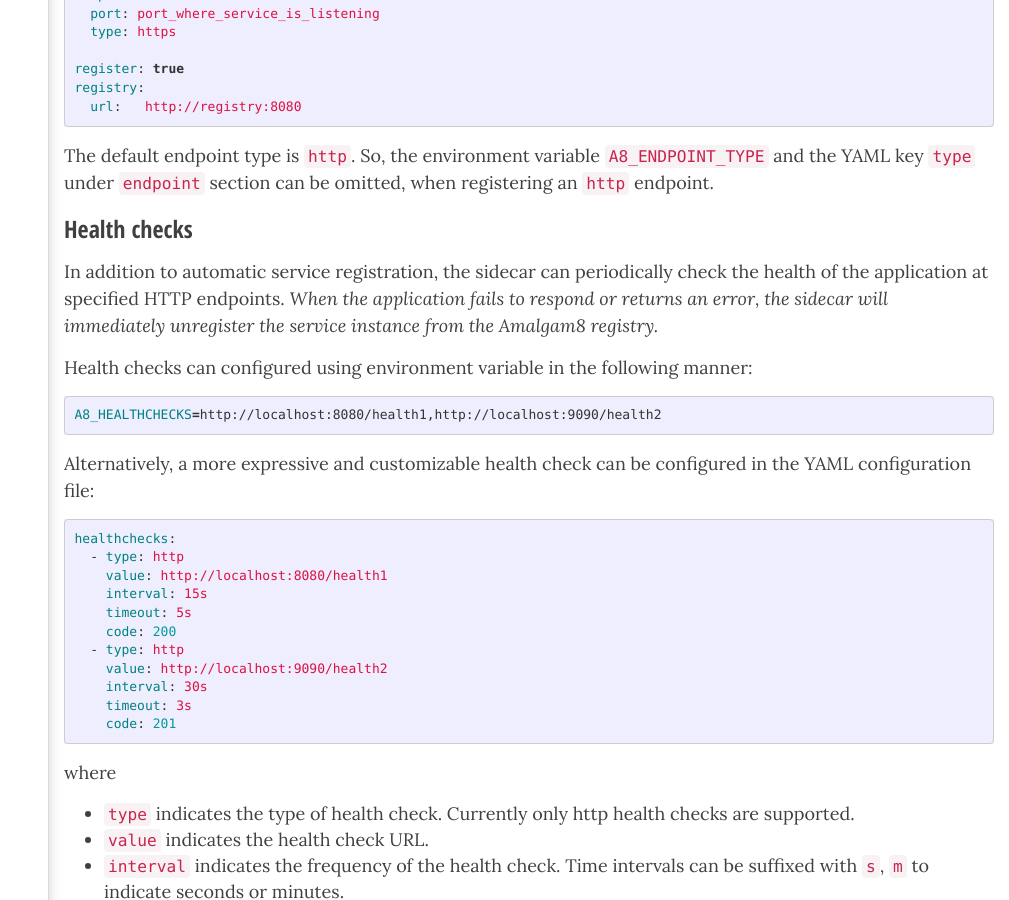
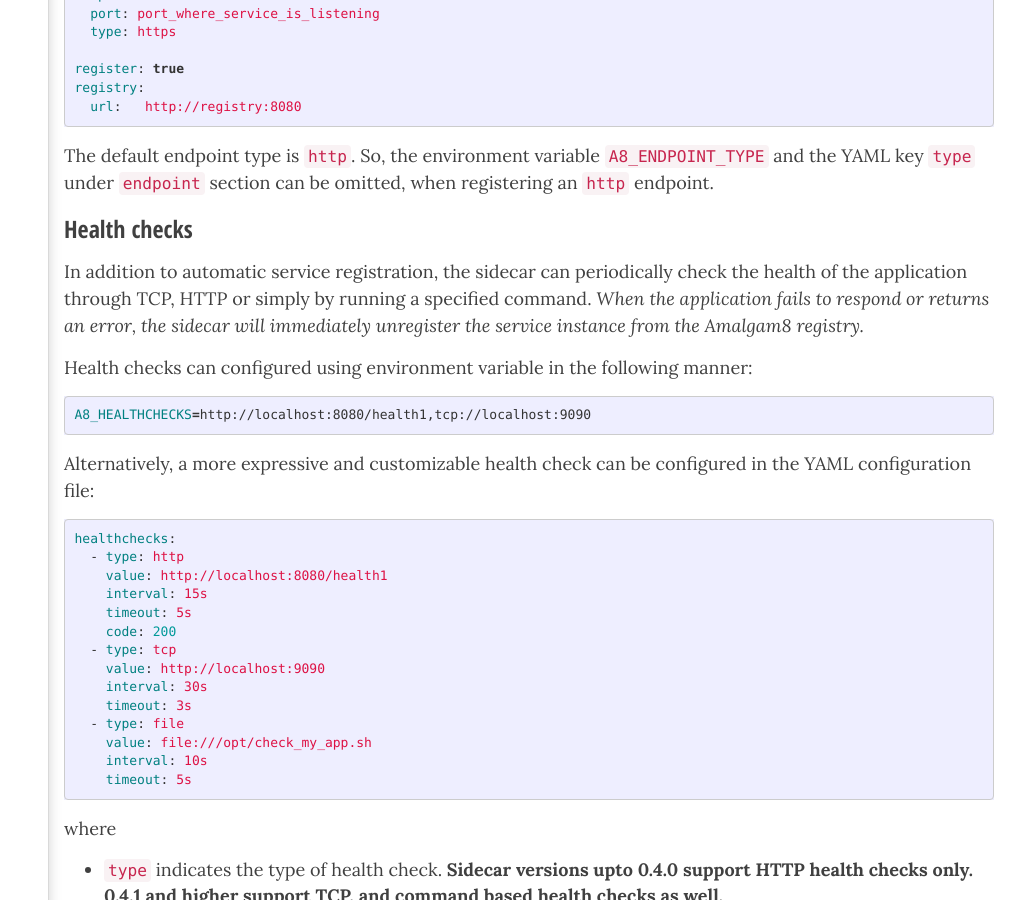
Before and after one commit to amalgam8/amalgam8.github.io, a Jekyll site: the page built from _docs/3-sidecar/configuration-options.md, in a window 1280 px wide and 900 px high, scrolled down 3190 px. Shown: the whole window, without its empty margins (271-1280 px from the left). Built offline with Jekyll 4.4.1, drawn with Linux system fonts in a browser that asks for light colours; nearby versions of some CDN libraries; some of the changed text lies outside the part shown.

Commit message:
update health check details

````diff
--- a/_docs/3-sidecar/configuration-options.md
+++ b/_docs/3-sidecar/configuration-options.md
@@ -33,7 +33,7 @@
 | A8_ENDPOINT_HOST | --endpoint_host | endpoint.host | service endpoint IP or hostname. Defaults to the IP (e.g., container) where the sidecar is running | optional |
 | A8_ENDPOINT_PORT | --endpoint_port | endpoint.port | service endpoint port |  | yes |
 | A8_ENDPOINT_TYPE | --endpoint_type | endpoint.type | service endpoint type (http, https, udp, tcp, user) | http | no |
-| A8_HEALTHCHECKS | --healthchecks | healthchecks (additional details below) | comma separated list of health check URIs (http only) |  | no |
+| A8_HEALTHCHECKS | --healthchecks | healthchecks (additional details below) | comma separated list of health check URIs |  | no |
 | A8_REGISTER | --register | register | enable automatic service registration and heartbeat | false | See note above |
 | A8_PROXY | --proxy | proxy | enable automatic service discovery and load balancing across services using NGINX | false | See note above |
 | A8_SUPERVISE | --supervise | supervise | **valid upto sidecar versions 0.4.0 only.** Manage application process. If application dies, sidecar process is killed as well. All arguments provided after the flags will be considered as part of the application invocation | false | no |
@@ -93,15 +93,15 @@
 ### Health checks <a id="health-checks"></a>
 
 In addition to automatic service registration,
-the sidecar can periodically check the health of the application at specified
-HTTP endpoints. _When the application fails to respond or returns an error,
+the sidecar can periodically check the health of the application through TCP, HTTP or simply by
+running a specified command. _When the application fails to respond or returns an error,
 the sidecar will immediately unregister the service instance from the
 Amalgam8 registry._
 
 Health checks can configured using environment variable in the following manner:
 
 ```bash
-A8_HEALTHCHECKS=http://localhost:8080/health1,http://localhost:9090/health2
+A8_HEALTHCHECKS=http://localhost:8080/health1,tcp://localhost:9090
 ```
 
 Alternatively, a more expressive and customizable health check can be configured
@@ -114,21 +114,22 @@
     interval: 15s
     timeout: 5s
     code: 200
-  - type: http
-    value: http://localhost:9090/health2
+  - type: tcp
+    value: http://localhost:9090
     interval: 30s
     timeout: 3s
-    code: 201
+  - type: file
+    value: file:///opt/check_my_app.sh
+    interval: 10s
+    timeout: 5s
 ```
 
 where
-* `type` indicates the type of health check. Currently only http health checks are supported.
-* `value` indicates the health check URL.
+* `type` indicates the type of health check. **Sidecar versions upto 0.4.0 support HTTP health checks only. 0.4.1 and higher support TCP, and command based health checks as well.**
+* `value` indicates the health check URL, or TCP endpoint or the path to the script to be executed. In case of HTTP, the sidecar will access the specified URL via the GET method only.
 * `interval` indicates the frequency of the health check. Time intervals can be suffixed with `s`, `m` to indicate seconds or minutes.
 * `timeout` indicates how long the sidecar will wait for the application to respond to the health check API call.
-* `code` indicates the HTTP response code that the sidecar should expect from the application.
-
-Note that the sidecar will access the specified URL via the GET method only.
+* `code` indicates the HTTP response code that the sidecar should expect from the application (for HTTP health checks only).
 
 
 ### Request routing <a id="request-routing"></a>
````
